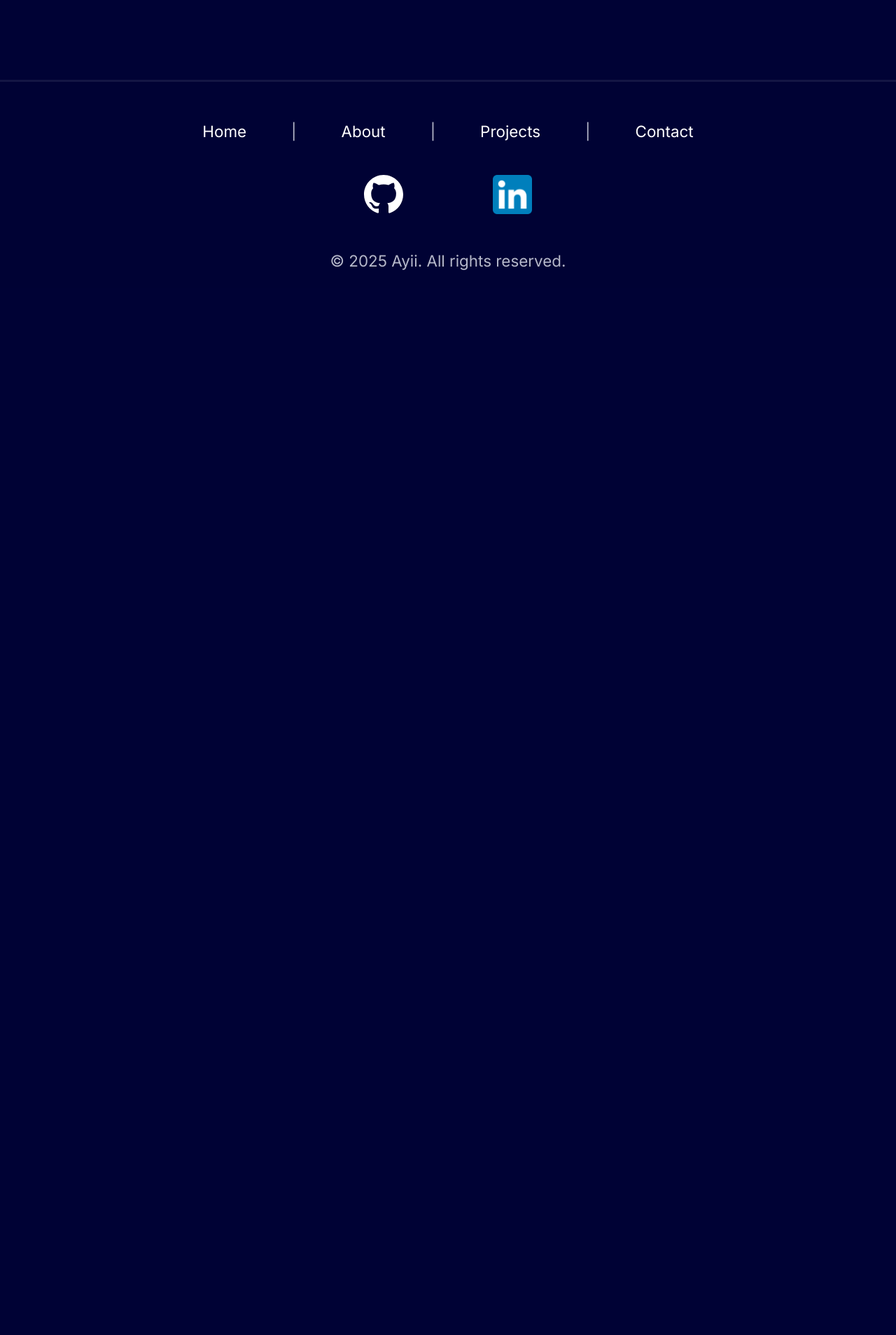
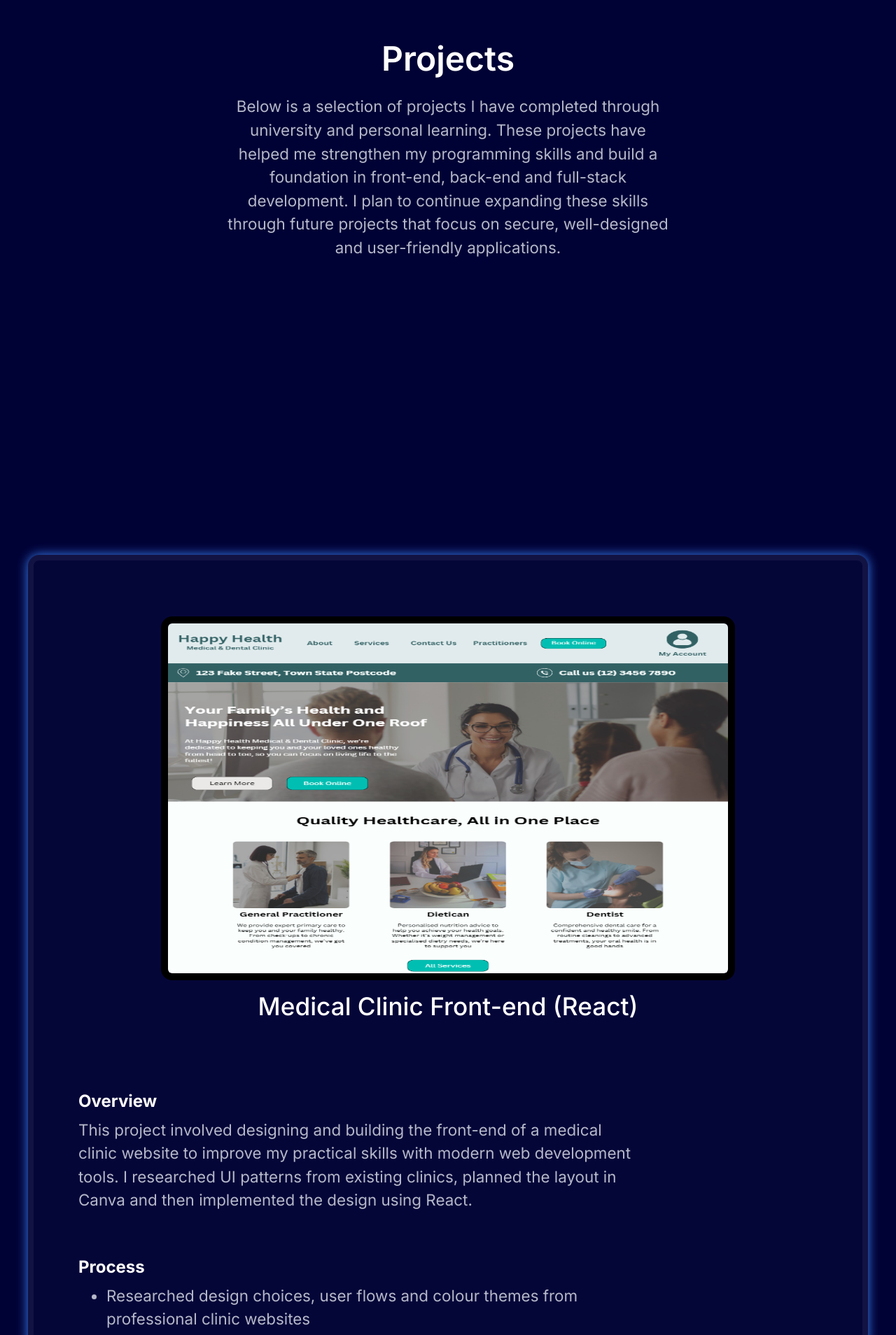
Before and after one commit to ayii365/portfolio, a React (Vite) app in the folder front-end/vite-project/: page /Projects in a window 1280 px wide. Shown: the part 260-2168 px from the top of the page at 70% size. Before the commit the page ends 800 px from the top, so only its background shows below. Built offline with nearby package versions, Linux system fonts and the light colour scheme.

Commit message:
Projects  page design complete, now just the videos are needed

```diff
--- a/front-end/vite-project/src/components/layout/Footer.jsx
+++ b/front-end/vite-project/src/components/layout/Footer.jsx
@@ -11,11 +11,11 @@ function Footer() {
                     <div className="footer-links">
                         <NavLink to="/" className="nav-link">Home</NavLink>
                         <p>|</p>
-                        <NavLink to="/" className="nav-link">About</NavLink>
+                        <NavLink to="/About" className="nav-link">About</NavLink>
                         <p>|</p>
-                        <NavLink to="/" className="nav-link">Projects</NavLink>
+                        <NavLink to="/Projects" className="nav-link">Projects</NavLink>
                         <p>|</p>
-                        <NavLink to="/" className="nav-link">Contact</NavLink>
+                        <NavLink to="/Contact" className="nav-link">Contact</NavLink>
                     </div>
                     <div className="icon-links">
                         <a href="https://github.com/ayii365" target="_blank"><img className="footer-icons" src={githubIcon} /></a>
--- /dev/null
+++ b/front-end/vite-project/src/components/sections/ProjectCards.jsx
@@ -0,0 +1,113 @@
+import "../../styles/ProjectCards.css";
+import medicalClinicWebImg from "../../assets/images/project/medical-clinic.png";
+import happyPetsWebImg from "../../assets/images/project/happy-pets-short.png";
+import scoreBoardWebImg from "../../assets/images/project/score-board.png";
+
+function ProjectCards() {
+    return (
+        <div className="project-cards">
+            <div className="container">
+                <div className="project-cards-inner">
+
+                    {/* Medical Clinic Project */}
+                    <div className="project-card glow-card">
+                        <div className="project-media">
+                            <img className="project-video" src={medicalClinicWebImg} />
+                            <h2 className="project-heading">Medical Clinic Front-end (React)</h2>
+                        </div>
+                        <div className="project-text">
+                            <h2 className="project-subheading">Overview</h2>
+                            <p className="project-p">This project involved designing and building the front-end of a medical
+                                clinic website to improve my practical skills with modern web development
+                                tools. I researched UI patterns from existing clinics, planned the layout
+                                in Canva and then implemented the design using React.
+                            </p>
+
+                            <h2 className="project-subheading">Process</h2>
+                            <ul className="text-style project-p">
+                                <li>Researched design choices, user flows and colour themes from professional clinic websites</li>
+                                <li>Created page layouts and components in Canva</li>
+                                <li>Built the project with React, using modular components and organised CSS files</li>
+                                <li>Troubleshot setup issues and React-specific syntax by using online documentation and tutorials</li>
+                                <li>Improved component structure and design consistency through iterative refinement</li>
+                            </ul>
+
+                            <h2 className="project-subheading">Key Acievements</h2>
+                            <ul className="text-style project-p">
+                                <li>Gained practical experience using React for the first time</li>
+                                <li>Improved understanding of component-based development</li>
+                                <li>Strengthened front-end design skills by combining research, design tools and code</li>
+                            </ul>
+                        </div>
+                    </div>
+
+                    {/* Pet Volunteer Project */}
+                    <div className="project-card glow-card">
+                        <div className="project-media">
+                            <img className="project-video" src={happyPetsWebImg} />
+                            <h2 className="project-heading">Pet Adoption Volunteer Website (Full-stack Group Project)</h2>
+                        </div>
+                        <div className="project-text">
+                            <h2 className="project-subheading">Overview</h2>
+                            <p className="project-p">As part of a university subject on web and database
+                                computing, my group developed a volunteer pet adoption website. We worked
+                                collaboratively to design the UI, create the database schema and implement
+                                 a functioning website using HTML, CSS, JavaScript and Express.js.
+                            </p>
+
+                            <h2 className="project-subheading">Process</h2>
+                            <ul className="text-style project-p">
+                                <li>Formed a group, established communication channels and delegated tasks</li>
+                                <li>Designed initial layouts using rough sketches and later refined them in Canva</li>
+                                <li>Developed individual pages and ensured design consistency across the group</li>
+                                <li>Implemented front-end interfaces and back-end functionality using Express.js</li>
+                                <li>Added extra features such as a user dashboard for updating personal information and managing faculties</li>
+                            </ul>
+
+                            <h2 className="project-subheading">Key Acievements</h2>
+                            <ul className="text-style project-p">
+                                <li>Strengthened group collaboration and communication</li>
+                                <li>Improved front-end and back-end development skills</li>
+                                <li>Learned how to build and integrate simple dynamic features with Express.js</li>
+                            </ul>
+                        </div>
+                    </div>
+
+                    {/* Scoreboard App Project */}
+                    <div className="project-card glow-card">
+                        <div className="project-media">
+                            <img className="project-video" src={scoreBoardWebImg} />
+                            <h2 className="project-heading">Scoreboard App (Scrimba Course Project)</h2>
+                        </div>
+                        <div className="project-text">
+                            <h2 className="project-subheading">Overview</h2>
+                            <p className="project-p">This project was part of a Scrimba JavaScript course
+                                designed to reinforce core JavaScript skills. I built a scoreboard app based
+                                on a Figma design provided in the course and implemented optional stretch
+                                goals to challenge myself.
+                            </p>
+
+                            <h2 className="project-subheading">Process</h2>
+                            <ul className="text-style project-p">
+                                <li>Followed the provided design and programmed the core scoreboard functionality</li>
+                                <li>Implemented stretch features such as timers using DOM manipulation and custom logic</li>
+                                <li>Published the completed project on Netlify</li>
+                                <li>Tested the app on mobile and updated button sizing and layout for better usability</li>
+                            </ul>
+
+                            <h2 className="project-subheading">Key Acievements</h2>
+                            <ul className="text-style project-p">
+                                <li>Improved JavaScript and DOM manipulation skills</li>
+                                <li>Gained experience deploying web applications with Netlify</li>
+                                <li>Strengthened ability to extend features beyond basic requirements</li>
+                            </ul>
+                        </div>
+                    </div>
+
+                </div>
+            </div>
+        </div>
+    );
+}
+
+export default ProjectCards;
--- /dev/null
+++ b/front-end/vite-project/src/components/sections/ProjectsIntro.jsx
@@ -0,0 +1,23 @@
+import "../../styles/ProjectsIntro.css";
+
+function ProjectsIntro() {
+    return (
+        <div className="projects-intro">
+            <div className="container">
+                <div className="projects-intro-inner">
+                    <h1 className="section-heading">Projects</h1>
+                    <p>
+                        Below is a selection of projects I have completed through
+                        university and personal learning. These projects have helped
+                        me strengthen my programming skills and build a foundation in
+                        front-end, back-end and full-stack development. I plan to continue
+                        expanding these skills through future projects that focus on secure,
+                        well-designed and user-friendly applications.
+                    </p>
+                </div>
+            </div>
+        </div>
+    );
+}
+
+export default ProjectsIntro;
--- a/front-end/vite-project/src/pages/Projects.jsx
+++ b/front-end/vite-project/src/pages/Projects.jsx
@@ -1,12 +1,14 @@
-
+import ProjectsIntro from "../components/sections/ProjectsIntro.jsx";
+import ProjectCards from "../components/sections/ProjectCards.jsx";
+import ContactCTA from "../components/sections/ContactCTA.jsx";
 
 function Projects() {
     return (
-        <>
-            <h1>
-                Projects
-            </h1>
-        </>
+        <main>
+            <ProjectsIntro />
+            <ProjectCards />
+            <ContactCTA />
+        </main>
     );
 }
 
--- a/front-end/vite-project/src/styles/AboutContent.css
+++ b/front-end/vite-project/src/styles/AboutContent.css
@@ -20,7 +20,6 @@
     margin-top: 0;
     margin-bottom: 2.9rem;
     max-width: 70%;
-    line-height: 1.5;
 }
 
 .about-p li {
--- /dev/null
+++ b/front-end/vite-project/src/styles/ProjectCards.css
@@ -0,0 +1,48 @@
+
+.project-cards {
+    margin-top: 5rem;
+    margin-bottom: 10rem;
+}
+
+.project-cards-inner {
+    width: 100%;
+}
+
+.project-card {
+    padding: 4rem ;
+    margin-bottom: 10rem;
+}
+
+.project-media {
+    display: flex;
+    flex-direction: column;
+    align-items: center;
+}
+
+.project-video {
+    margin-top: 1rem;
+    border-radius: var(--img-border);
+    border: solid 10px black;
+    height: 500px;
+    width: 800px;
+}
+
+.project-heading {
+    margin-top: 1rem;
+    margin-bottom: 5rem;
+    color: var(--text-primary);
+    font-weight: 500;
+    font-size: 2.2rem;
+    text-align: center;
+}
+
+.project-subheading {
+    color: var(--text-primary);
+    margin-bottom: 0.6rem;
+}
+
+.project-p {
+    margin-top: 0;
+    margin-bottom: 4rem;
+    width: 800px;
+}
--- /dev/null
+++ b/front-end/vite-project/src/styles/ProjectsIntro.css
@@ -0,0 +1,17 @@
+
+.projects-intro {
+    margin-top: 15rem;
+    margin-bottom: 25rem;
+}
+
+.projects-intro-inner {
+    width: 100%;
+    display: flex;
+    flex-direction: column;
+    align-items: center;
+}
+
+.projects-intro-inner p {
+    width: 40rem;
+    text-align: center;
+}
--- a/front-end/vite-project/src/styles/global.css
+++ b/front-end/vite-project/src/styles/global.css
@@ -75,7 +75,7 @@ body {
 /* paragraph styling */
 p, .text-style {
   font-size: 1.4rem;
-  line-height: 2rem;
+  line-height: 1.5;
   color: var(--text-muted);
 }
 
```
